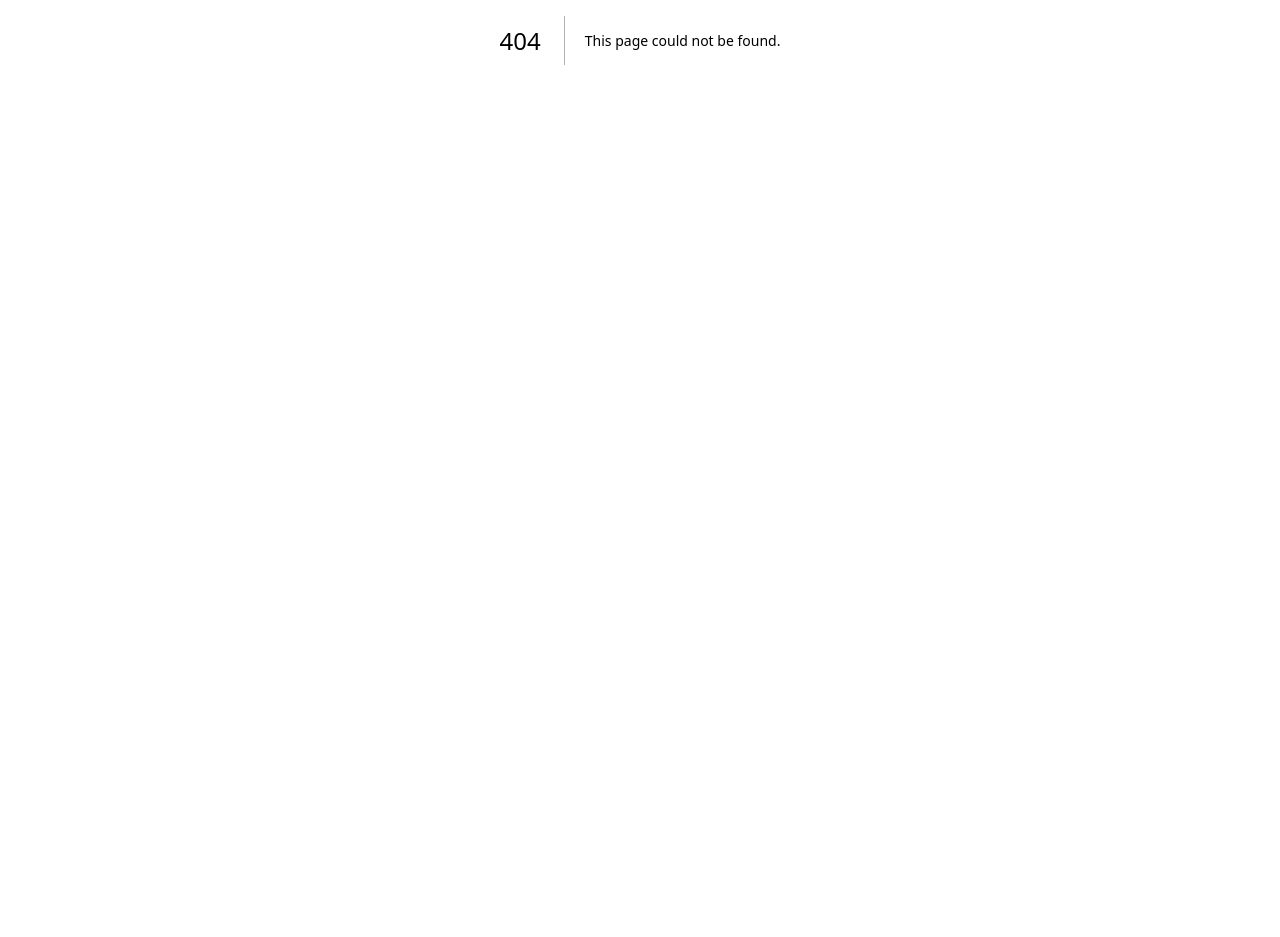
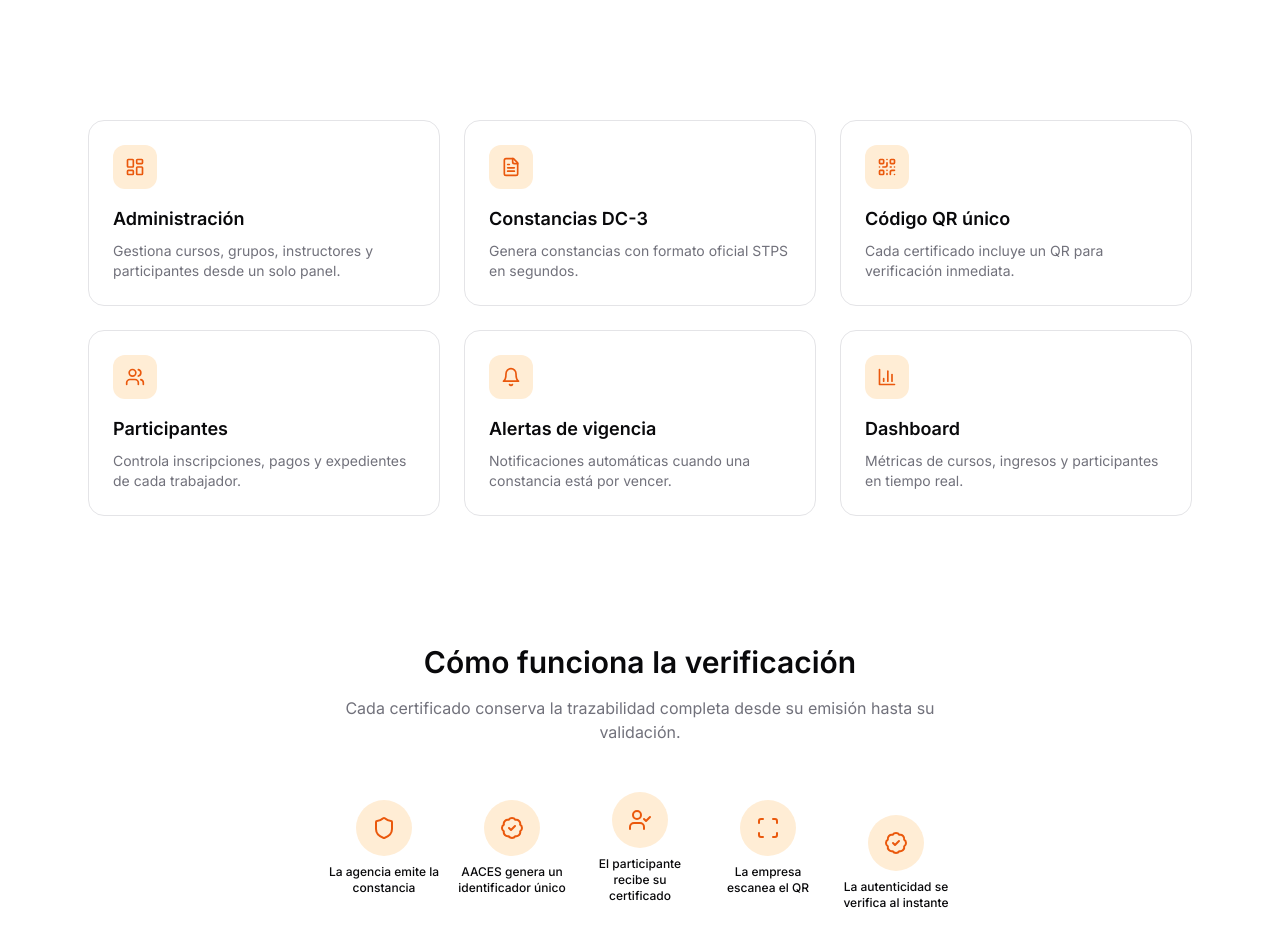
Before and after one commit to steveluis26/AACES2, a Next.js app in the folder frontend/: page /producto in a window 1280 px wide. Before the commit this address had no page. Shown: the part 360-1297 px from the top of the page. Before the commit the page ends 800 px from the top, so only its background shows below. Built offline with nearby package versions, Linux system fonts and the light colour scheme.

Commit message:
feat: add /producto page with features and verification process

```diff
--- /dev/null
+++ b/frontend/app/producto/page.tsx
@@ -0,0 +1,85 @@
+"use client"
+import Image from "next/image"
+import { Shield, BadgeCheck, UserCheck, ScrollText, QrCode, BarChart3, Users, Bell, LayoutDashboard, FileText, Scan } from "lucide-react"
+
+const steps = [
+  { icon: Shield, label: "La agencia emite la constancia" },
+  { icon: BadgeCheck, label: "AACES genera un identificador único" },
+  { icon: UserCheck, label: "El participante recibe su certificado" },
+  { icon: Scan, label: "La empresa escanea el QR" },
+  { icon: BadgeCheck, label: "La autenticidad se verifica al instante" },
+]
+
+const features = [
+  { icon: LayoutDashboard, title: "Administración", desc: "Gestiona cursos, grupos, instructores y participantes desde un solo panel." },
+  { icon: FileText, title: "Constancias DC-3", desc: "Genera constancias con formato oficial STPS en segundos." },
+  { icon: QrCode, title: "Código QR único", desc: "Cada certificado incluye un QR para verificación inmediata." },
+  { icon: Users, title: "Participantes", desc: "Controla inscripciones, pagos y expedientes de cada trabajador." },
+  { icon: Bell, title: "Alertas de vigencia", desc: "Notificaciones automáticas cuando una constancia está por vencer." },
+  { icon: BarChart3, title: "Dashboard", desc: "Métricas de cursos, ingresos y participantes en tiempo real." },
+]
+
+export default function ProductoPage() {
+  return (
+    <div className="min-h-screen bg-background pt-24">
+      {/* Hero producto */}
+      <section className="py-16 md:py-24 bg-gradient-to-b from-background to-muted/20 text-center">
+        <div className="mx-auto max-w-4xl px-6">
+          <h1 className="text-3xl sm:text-4xl md:text-5xl font-semibold">Todo lo que tu agencia necesita</h1>
+          <p className="mt-4 text-lg text-muted-foreground max-w-2xl mx-auto">
+            AACES centraliza la operación de tu agencia capacitadora: cursos, participantes, constancias DC-3 y certificados verificables.
+          </p>
+        </div>
+      </section>
+
+      {/* Features grid */}
+      <section className="py-16">
+        <div className="mx-auto max-w-6xl px-6">
+          <div className="grid gap-6 sm:grid-cols-2 lg:grid-cols-3">
+            {features.map((f, i) => (
+              <div key={i} className="rounded-2xl border border-border/50 bg-card p-6">
+                <div className="mb-4 flex h-11 w-11 items-center justify-center rounded-xl bg-orange-100 text-orange-600 dark:bg-orange-900/30 dark:text-orange-400">
+                  <f.icon className="h-5 w-5" />
+                </div>
+                <h3 className="text-lg font-semibold">{f.title}</h3>
+                <p className="mt-2 text-sm text-muted-foreground">{f.desc}</p>
+              </div>
+            ))}
+          </div>
+        </div>
+      </section>
+
+      {/* Cómo funciona la verificación */}
+      <section className="py-16 bg-muted/30">
+        <div className="mx-auto max-w-4xl px-6 text-center">
+          <h2 className="text-3xl font-semibold">Cómo funciona la verificación</h2>
+          <p className="mt-4 text-muted-foreground max-w-2xl mx-auto">
+            Cada certificado conserva la trazabilidad completa desde su emisión hasta su validación.
+          </p>
+          <div className="mt-12 flex flex-col items-center gap-6 md:flex-row md:justify-center md:gap-4">
+            {steps.map((s, i) => (
+              <div key={i} className="flex flex-col items-center">
+                <div className="flex h-14 w-14 items-center justify-center rounded-full bg-orange-100 text-orange-600 dark:bg-orange-900/30 dark:text-orange-400">
+                  <s.icon className="h-6 w-6" />
+                </div>
+                <p className="mt-2 text-xs font-medium max-w-28 text-center">{s.label}</p>
+                {i < steps.length - 1 && (
+                  <div className="hidden md:block w-8 h-0.5 bg-muted-foreground/30 mt-7" />
+                )}
+              </div>
+            ))}
+          </div>
+        </div>
+      </section>
+
+      {/* Screenshot */}
+      <section className="py-16">
+        <div className="mx-auto max-w-3xl px-6">
+          <div className="rounded-2xl border border-border/50 overflow-hidden shadow-xl bg-white">
+            <Image src="/hero-preview.png" alt="Panel AACES" width={800} height={640} className="w-full h-auto" />
+          </div>
+        </div>
+      </section>
+    </div>
+  )
+}
```
